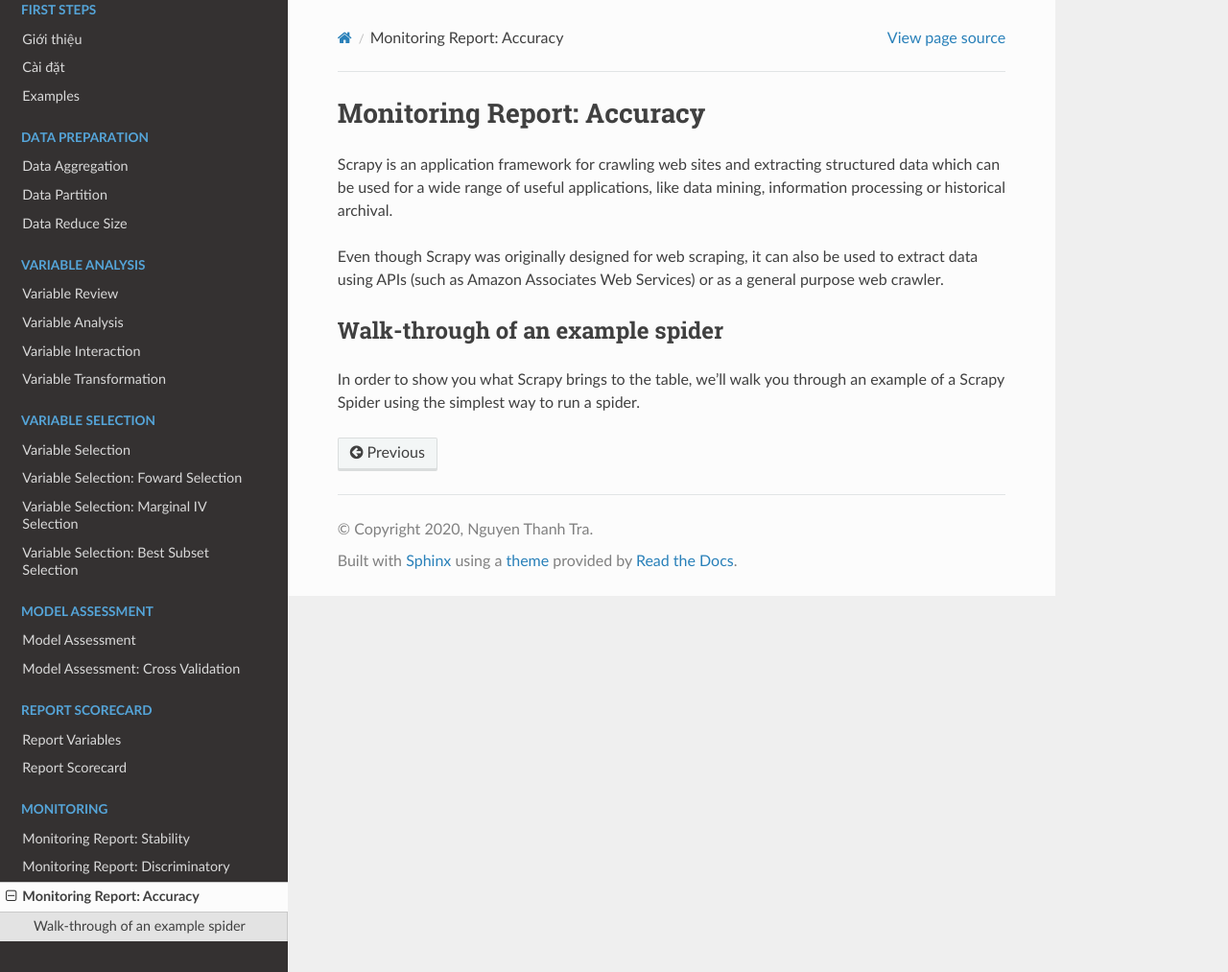
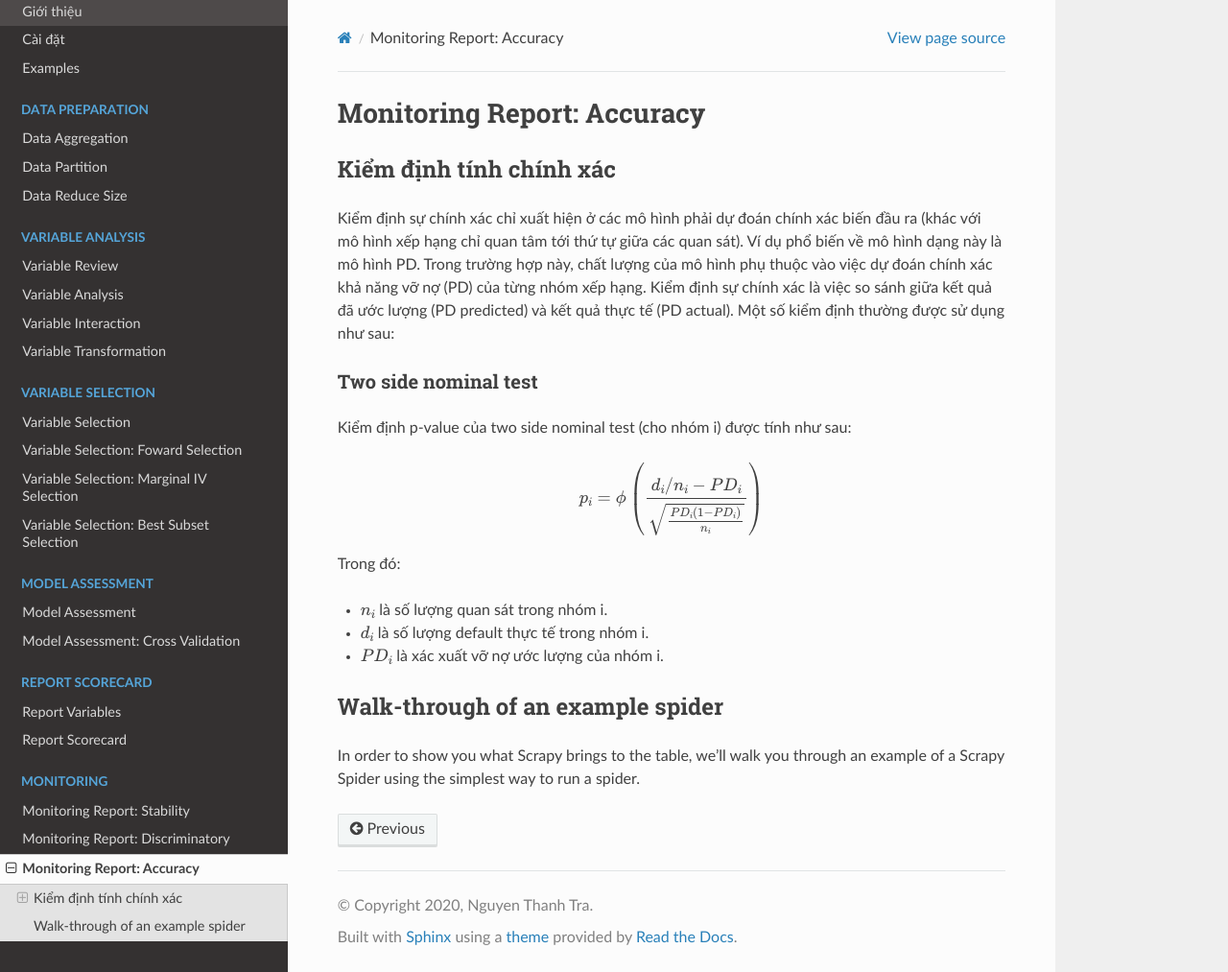
Before and after one commit to thanhtra254/SMCS, a Sphinx documentation site: the page built from docs/post/MoniAccuracy.rst, in a window 1280 px wide and 1013 px high. Shown: the whole window at 96% size. Built offline with Sphinx 7.4.7 and the Read the Docs theme 2.0.0, drawn with Linux system fonts in a browser that asks for light colours; comment, search, counter and statistics services are not loaded.

Commit message:
Update MoniAccuracy.rst

```diff
--- a/docs/post/MoniAccuracy.rst
+++ b/docs/post/MoniAccuracy.rst
@@ -4,13 +4,26 @@
 Monitoring Report: Accuracy
 ===========================
 
-Scrapy is an application framework for crawling web sites and extracting
-structured data which can be used for a wide range of useful applications, like
-data mining, information processing or historical archival.
+Kiểm định tính chính xác
+========================
 
-Even though Scrapy was originally designed for web scraping, it can also be
-used to extract data using APIs (such as Amazon Associates Web Services) or
-as a general purpose web crawler.
+Kiểm định sự chính xác chỉ xuất hiện ở các mô hình phải dự đoán chính xác biến đầu ra (khác với mô hình xếp hạng chỉ quan tâm tới thứ tự giữa các quan sát). Ví dụ phổ biến về mô hình dạng này là mô hình PD. Trong trường hợp này, chất lượng của mô hình phụ thuộc vào việc dự đoán chính xác khả năng vỡ nợ (PD) của từng nhóm xếp hạng. Kiểm định sự chính xác là việc so sánh giữa kết quả đã ước lượng (PD predicted) và kết quả thực tế (PD actual). Một số kiểm định thường được sử dụng như sau:
+
+Two side nominal test
+---------------------
+
+Kiểm định p-value của two side nominal test (cho nhóm i) được tính như sau:
+
+.. math::
+  p_i=\phi\left(\frac{d_i/n_i-PD_i}{\sqrt{\frac{PD_i(1-PD_i)}{n_i}}}\right)
+
+
+Trong đó:
+
+- :math:`n_i` là số lượng quan sát trong nhóm i.
+- :math:`d_i` là số lượng default thực tế trong nhóm i.
+- :math:`PD_i` là xác xuất vỡ nợ ước lượng của nhóm i.
+
 
 
 Walk-through of an example spider
```
